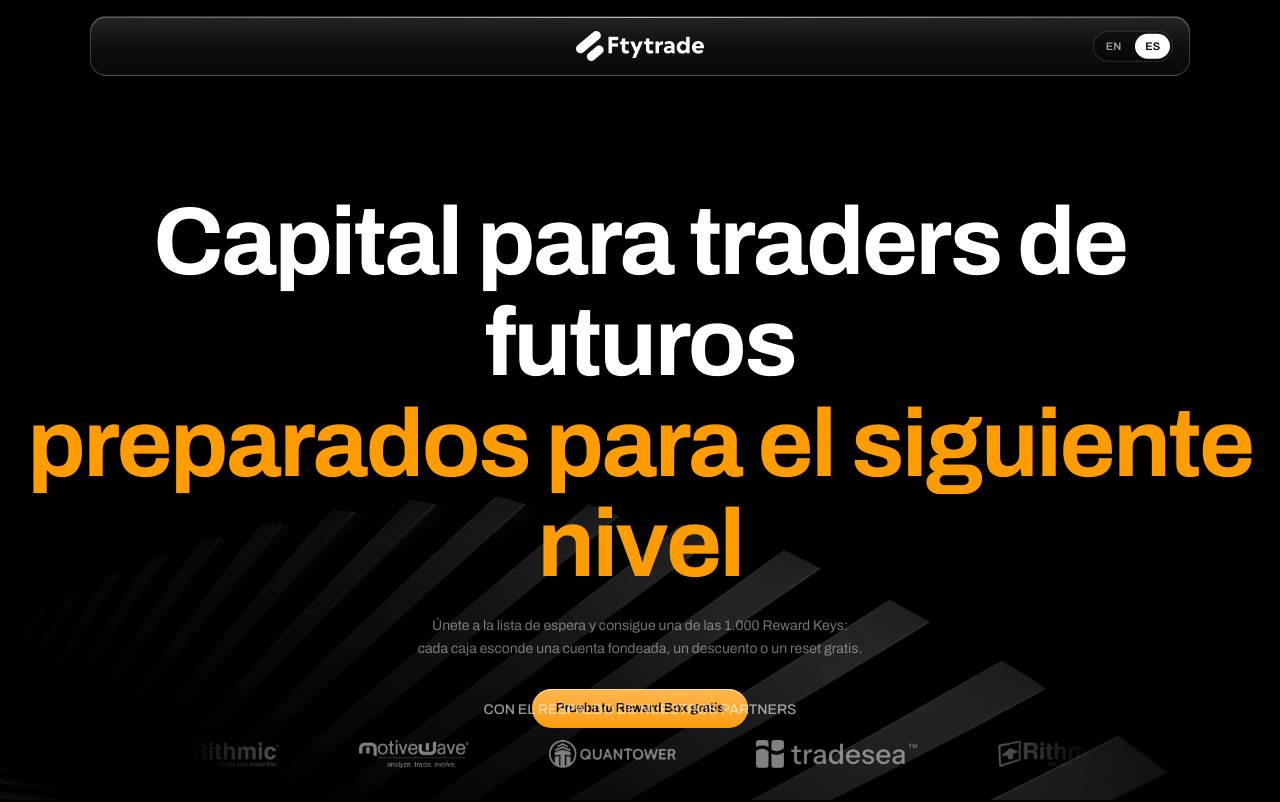
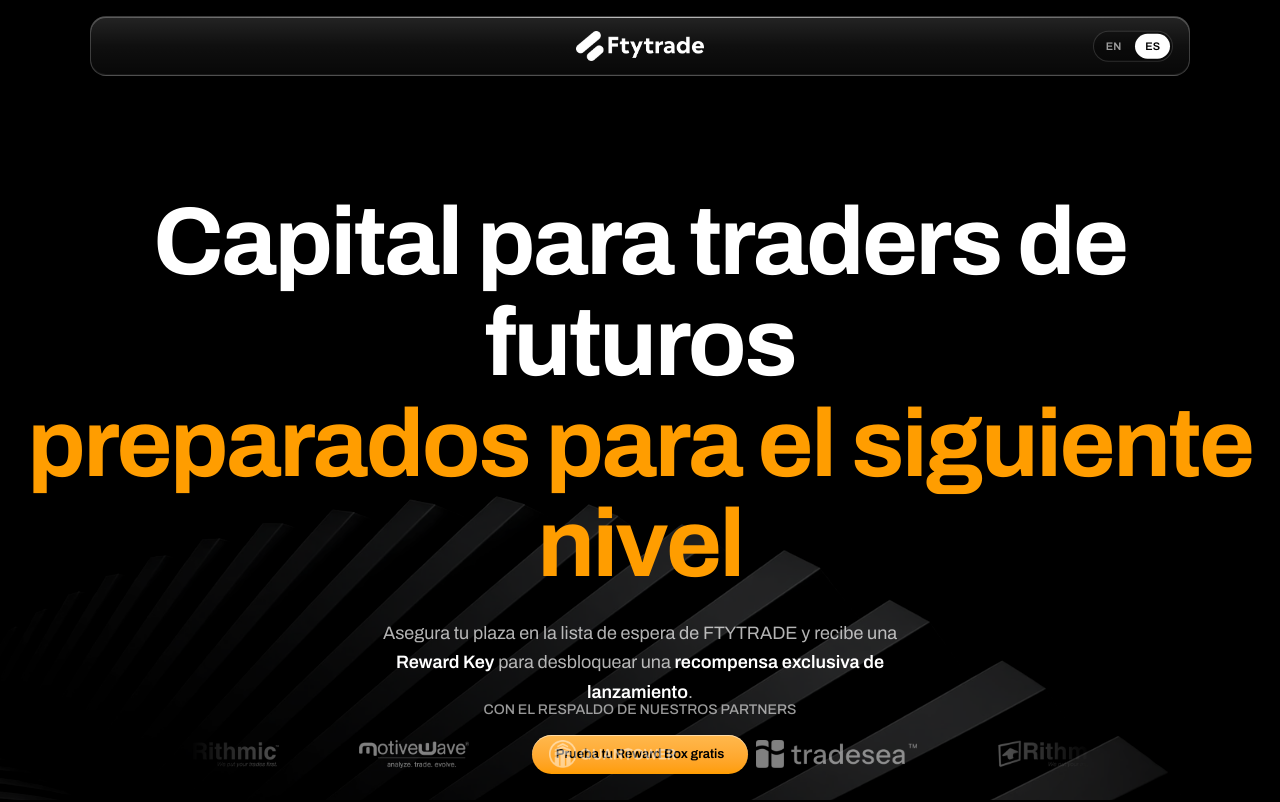
Before and after one commit to Benjaminfty/ftytradeweb, a Next.js app: page /es in a window 1280 px wide. Shown: the top 802 px of the page. Built offline with nearby package versions, Linux system fonts and the light colour scheme.

Commit message:
Hero: clearer subtitle with bold highlights

```diff
--- a/components/Hero.tsx
+++ b/components/Hero.tsx
@@ -19,8 +19,8 @@ export default function Hero() {
         </span>
       </h1>
 
-      <p className="mt-5 max-w-md text-[13px] leading-relaxed text-white/45 sm:text-sm">
-        {t("hero_sub")}
+      <p className="mt-6 max-w-xl text-base leading-relaxed text-white/70 sm:text-lg">
+        {t("hero_sub_a")}<span className="font-semibold text-white">{t("hero_sub_b1")}</span>{t("hero_sub_c")}<span className="font-semibold text-white">{t("hero_sub_b2")}</span>{t("hero_sub_d")}
       </p>
 
       <a
--- a/lib/i18n.tsx
+++ b/lib/i18n.tsx
@@ -9,7 +9,7 @@ const DICT = {
   en: {
     // hero
     hero_turn: "Capital for", hero_trading: "futures traders", hero_into: "ready for the next level",
-    hero_sub: "Join the waitlist and claim one of 1,000 Reward Keys — every box hides a funded account, a discount or a free reset.",
+    hero_sub_a: "Secure your place on the FTYTRADE waitlist and receive a ", hero_sub_b1: "Reward Key", hero_sub_c: " to unlock an ", hero_sub_b2: "exclusive launch reward", hero_sub_d: ".",
     hero_cta: "Try Your Reward Box Free",
     partners: "POWERED BY OUR PARTNERS",
     // steps
@@ -69,7 +69,7 @@ const DICT = {
   },
   es: {
     hero_turn: "Capital para", hero_trading: "traders de futuros", hero_into: "preparados para el siguiente nivel",
-    hero_sub: "Únete a la lista de espera y consigue una de las 1.000 Reward Keys: cada caja esconde una cuenta fondeada, un descuento o un reset gratis.",
+    hero_sub_a: "Asegura tu plaza en la lista de espera de FTYTRADE y recibe una ", hero_sub_b1: "Reward Key", hero_sub_c: " para desbloquear una ", hero_sub_b2: "recompensa exclusiva de lanzamiento", hero_sub_d: ".",
     hero_cta: "Prueba tu Reward Box gratis",
     partners: "CON EL RESPALDO DE NUESTROS PARTNERS",
     steps_title: "Tres pasos hasta tu Reward Box",
```
